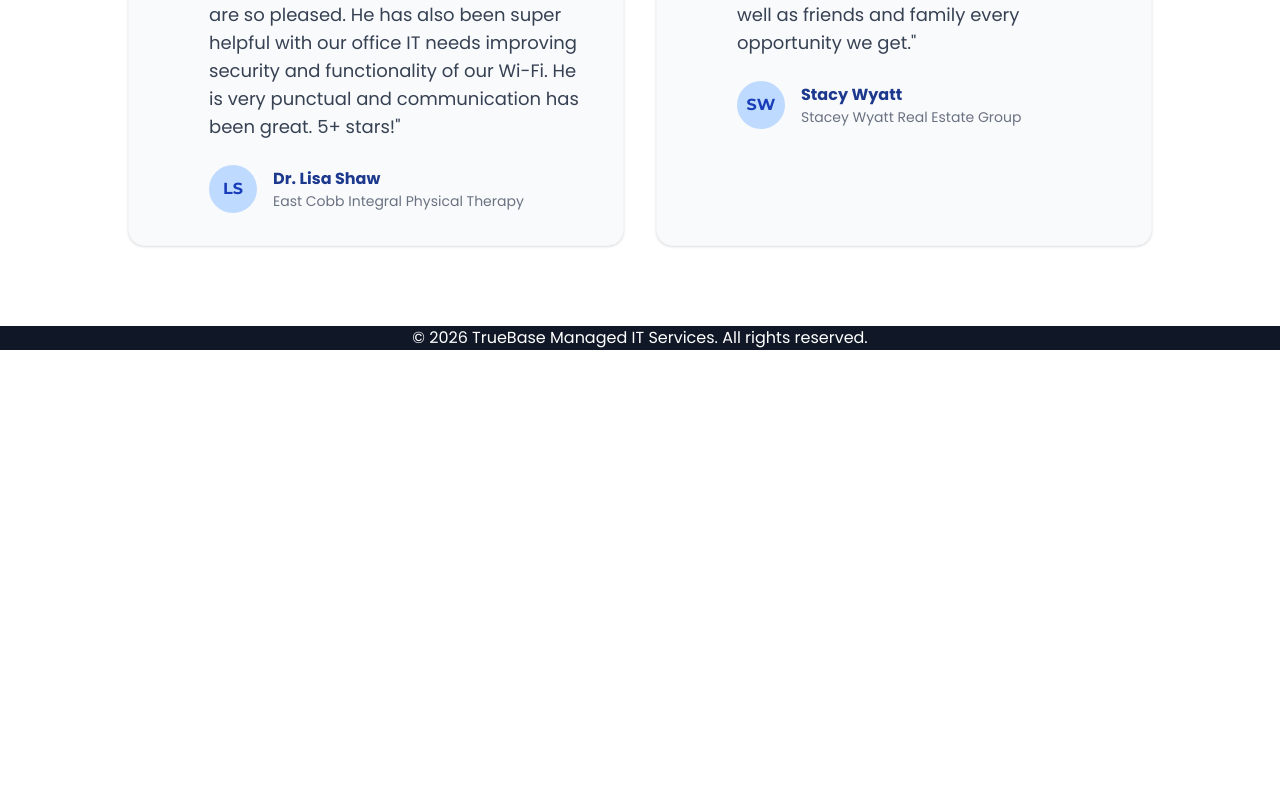
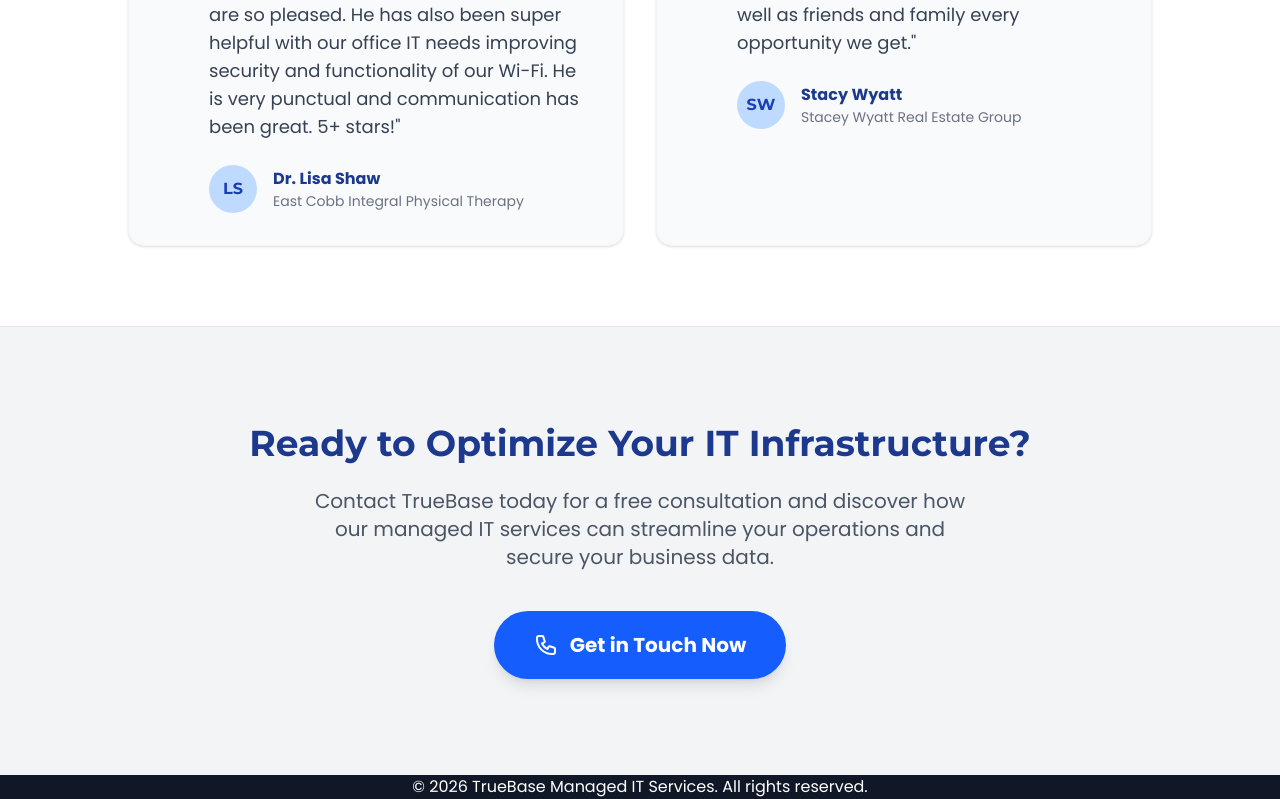
Before and after one commit to anikas-durentech/truebase-msp, a SvelteKit app: page / in a window 1280 px wide. Shown: the part 3006-3805 px from the top of the page. Before the commit the page ends 3356 px from the top, so only its background shows below. Built offline with nearby package versions, Linux system fonts and the light colour scheme.

Commit message:
cta footer

```diff
--- a/src/routes/+page.svelte
+++ b/src/routes/+page.svelte
@@ -256,3 +256,21 @@
         </div>
     </div>
 </section>
+
+<section class="py-24 bg-gray-100 border-t border-gray-200">
+    <div class="container mx-auto px-6 text-center">
+        <h2 class="font-heading text-4xl font-bold text-blue-900 mb-6">Ready to Optimize Your IT Infrastructure?</h2>
+        <p class="font-sans text-xl text-gray-600 max-w-2xl mx-auto mb-10">
+            Contact TrueBase today for a free consultation and discover how our managed IT services can streamline your operations and secure your business data.
+        </p>
+        <a
+            href="tel:+1234567890"
+            class="inline-flex items-center gap-3 bg-blue-600 hover:bg-blue-500 text-white px-10 py-5 rounded-full font-bold text-xl hover:-translate-y-1 hover:shadow-xl transition-all duration-300 shadow-lg"
+        >
+            <svg xmlns="http://www.w3.org/2000/svg" class="h-6 w-6" fill="none" viewBox="0 0 24 24" stroke="currentColor" stroke-width="2">
+                <path stroke-linecap="round" stroke-linejoin="round" d="M3 5a2 2 0 012-2h3.28a1 1 0 01.948.684l1.498 4.493a1 1 0 01-.502 1.21l-2.257 1.13a11.042 11.042 0 005.516 5.516l1.13-2.257a1 1 0 011.21-.502l4.493 1.498a1 1 0 01.684.949V19a2 2 0 01-2 2h-1C9.716 21 3 14.284 3 6V5z" />
+            </svg>
+            <span>Get in Touch Now</span>
+        </a>
+    </div>
+</section>
```
